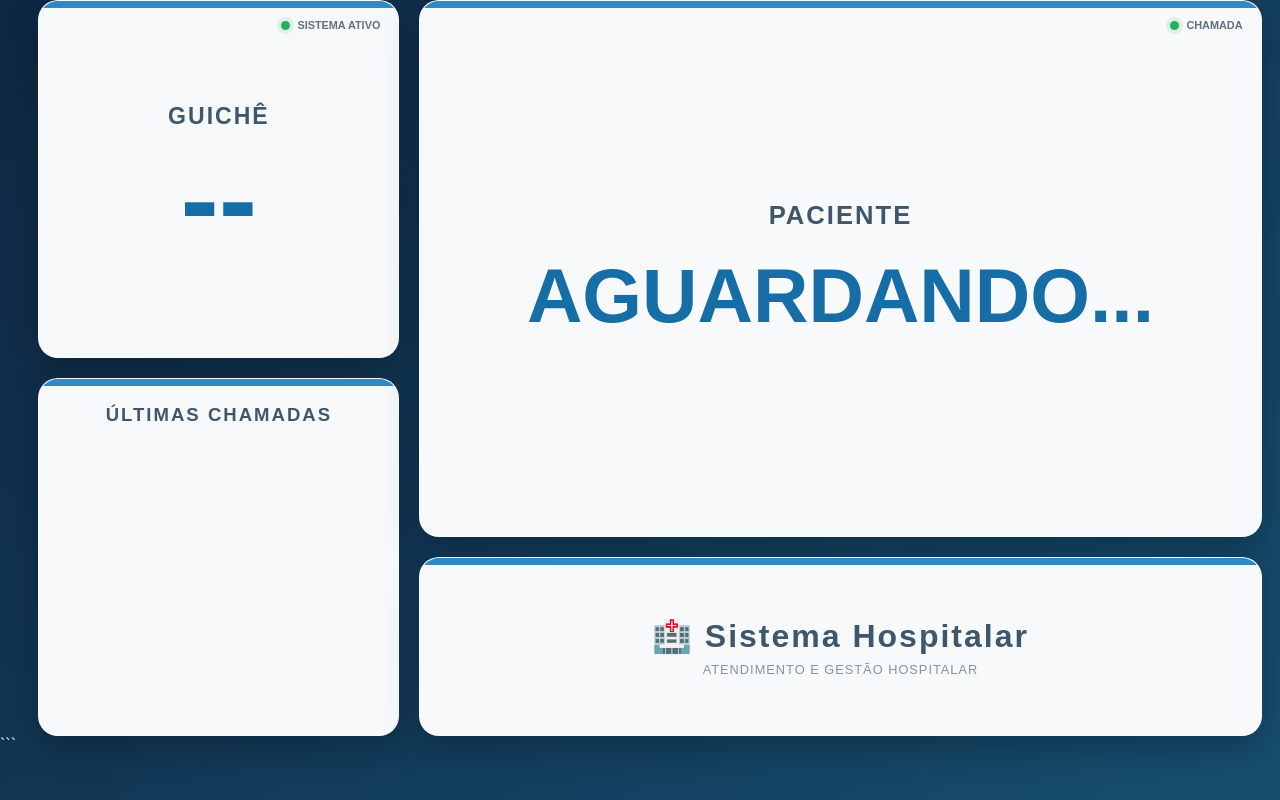
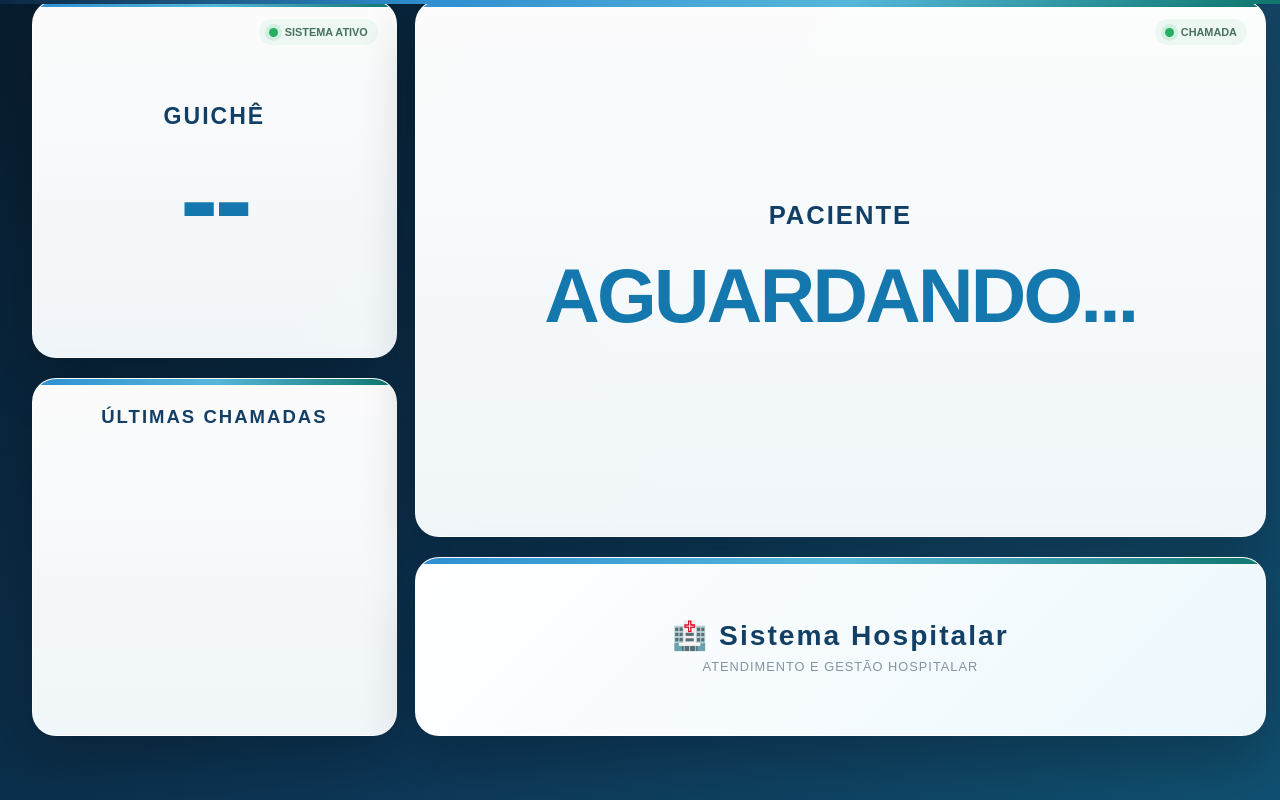
Before and after one commit to Jiako7/Sentinela, a website: page frontend/tv.html in a window 1280 px wide. Drawn offline with Linux system fonts and the light colour scheme; no server answers.

Commit message:
style: modernizar interface geral do Sentinela

````diff
--- a/frontend/tv.html
+++ b/frontend/tv.html
@@ -513,6 +513,59 @@
         }
 
 
+
+        /* ===== Sentinela Design System v2 ===== */
+        :root{
+            --sn-bg:#eef4f8;
+            --sn-surface:#fff;
+            --sn-navy:#0b2741;
+            --sn-navy2:#123f66;
+            --sn-blue:#2476b8;
+            --sn-blue2:#2f8fd1;
+            --sn-cyan:#55b7d9;
+            --sn-teal:#0f766e;
+            --sn-text:#142536;
+            --sn-muted:#6b7f91;
+            --sn-line:#dbe6ee;
+            --sn-shadow:0 18px 50px rgba(16,45,70,.10);
+            --sn-shadow-soft:0 8px 24px rgba(16,45,70,.07);
+        }
+        body{
+            font-family:Inter,ui-sans-serif,-apple-system,BlinkMacSystemFont,"Segoe UI",Roboto,Arial,sans-serif;
+            background:radial-gradient(circle at 12% 0%,rgba(85,183,217,.14),transparent 28rem),linear-gradient(180deg,#f8fbfd,var(--sn-bg));
+            color:var(--sn-text);
+        }
+        body::before{
+            content:"";
+            position:fixed;
+            inset:0 0 auto 0;
+            height:4px;
+            background:linear-gradient(90deg,var(--sn-navy),var(--sn-blue2),var(--sn-cyan),var(--sn-teal));
+            z-index:9999;
+        }
+        input,select,textarea,button{font-family:inherit}
+
+        body{
+            background:
+                radial-gradient(circle at 78% 15%,rgba(85,183,217,.20),transparent 32rem),
+                linear-gradient(135deg,#071c2e,#0d3656 55%,#115071)!important;
+        }
+        .tv-container{width:95vw;height:92vh;gap:18px}
+        .box{
+            border-radius:24px;
+            border:1px solid rgba(255,255,255,.72);
+            box-shadow:0 24px 55px rgba(0,0,0,.24);
+            background:linear-gradient(180deg,rgba(255,255,255,.99),rgba(245,250,253,.98));
+        }
+        .box::before{height:6px;background:linear-gradient(90deg,var(--sn-blue2),var(--sn-cyan),var(--sn-teal))}
+        .box-title,.local-type,.logo-text{color:var(--sn-navy2)!important}
+        .local-number,.patient-name{color:#1477ad!important;letter-spacing:-.035em}
+        .history-box{padding:27px!important}
+        #history-list li{border-bottom-color:#dce8ef!important;padding:13px 7px!important}
+        .status-indicator{background:#edf8f2;padding:7px 10px;border-radius:999px;color:#47705e!important}
+        .logo-box{background:linear-gradient(135deg,#fff,#edf8fd)}
+        .logo-text{font-size:2.2vw!important}
+
     </style>
 
 </head>
@@ -854,4 +907,3 @@
 </body>
 
 </html>
-```
````
